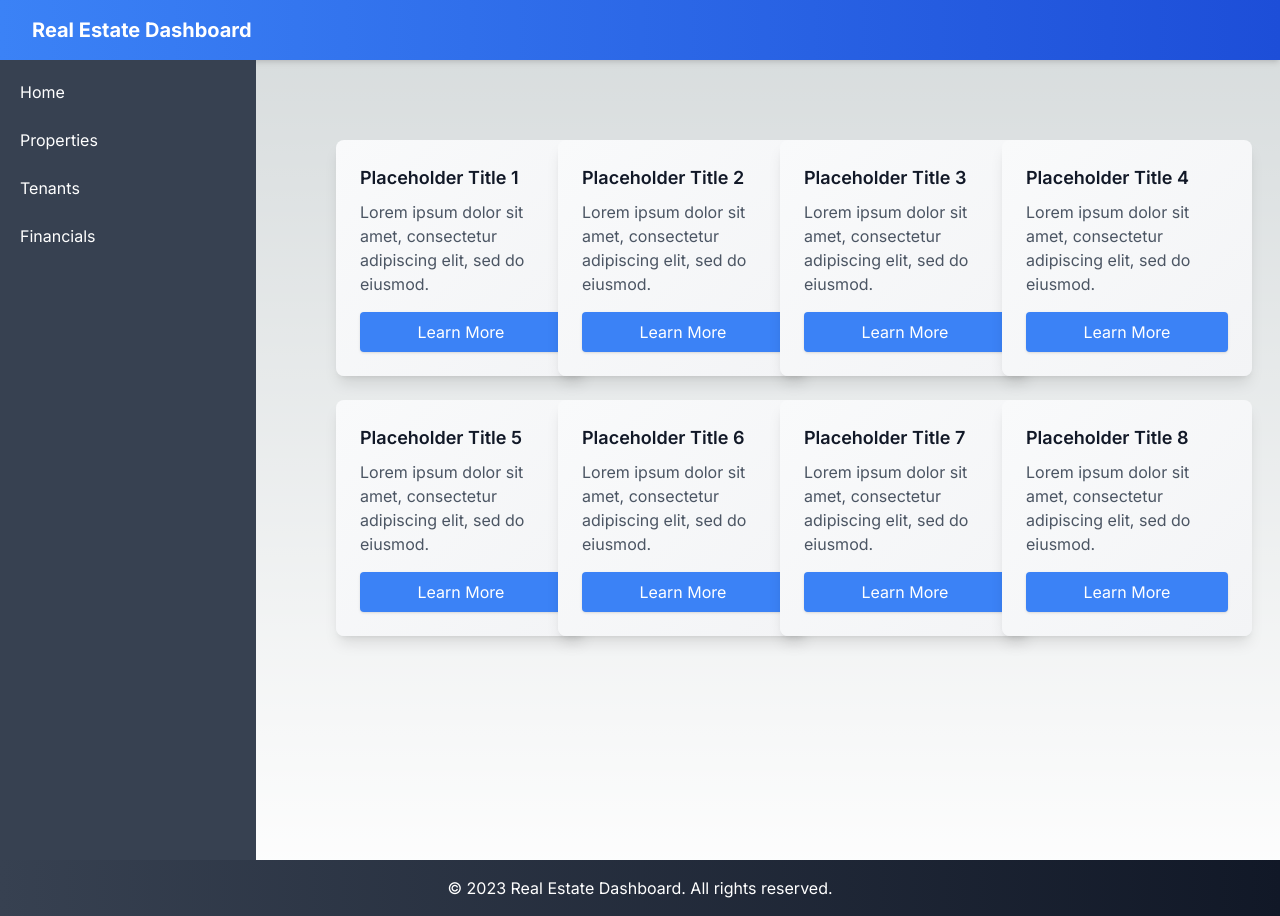
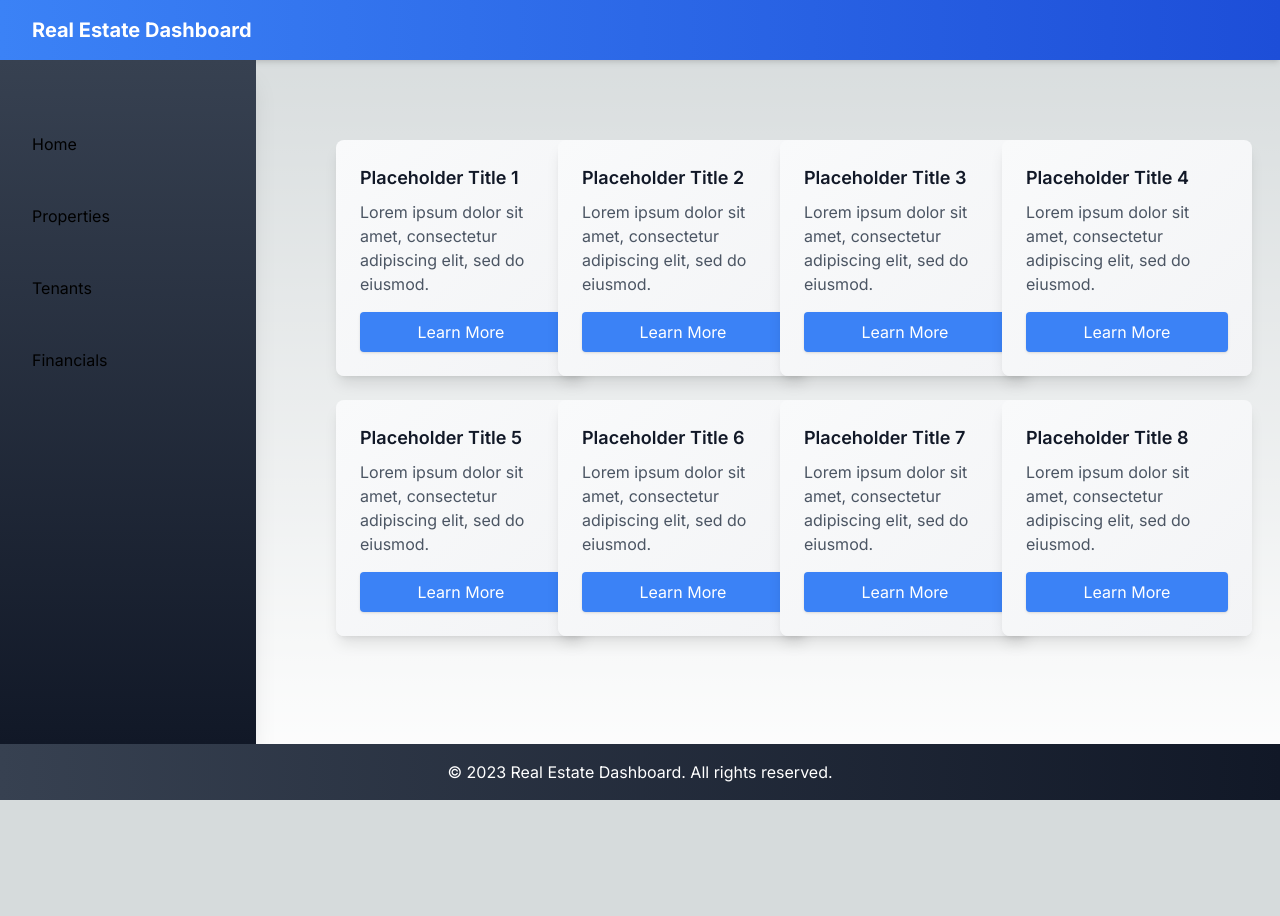
Before and after one commit to DarenShamoun/realestateapp, a Next.js app in the folder frontend/: page / in a window 1280 px wide. After the commit the page ends 800 px from the top, so only its background shows below. Built offline with nearby package versions, Linux system fonts and the light colour scheme.

Commit message:
updated sidebar styling

```diff
--- a/frontend/src/app/components/Sidebar.js
+++ b/frontend/src/app/components/Sidebar.js
@@ -1,22 +1,24 @@
+// Sidebar.js
 import Link from 'next/link';
 
 const Sidebar = () => {
   return (
-    <div className="bg-gray-700 text-white w-64 min-h-screen p-5">
-      <ul>
-        <li className="mb-6">
-          <Link href="/">Home</Link>
-        </li>
-        <li className="mb-6">
-          <Link href="/properties">Properties</Link>
-        </li>
-        <li className="mb-6">
-          <Link href="/tenants">Tenants</Link>
-        </li>
-        <li className="mb-6">
-          <Link href="/financials">Financials</Link>
-        </li>
-      </ul>
+    <div className="w-64 min-w-[250px] bg-gradient-to-b from-gray-700 to-gray-900 p-5 shadow-xl">
+      <nav className="mt-10">
+        {[
+          { name: 'Home', href: '/' },
+          { name: 'Properties', href: '/properties' },
+          { name: 'Tenants', href: '/tenants' },
+          { name: 'Financials', href: '/financials' },
+        ].map((link) => (
+          // Update Link usage here as per new Next.js documentation
+          <Link key={link.name} href={link.href}>
+            <span className="block cursor-pointer mb-6 p-3 rounded-lg transition duration-300 ease-in-out transform hover:translate-x-2 hover:bg-gray-600 hover:shadow">
+              {link.name}
+            </span>
+          </Link>
+        ))}
+      </nav>
     </div>
   );
 };
```
